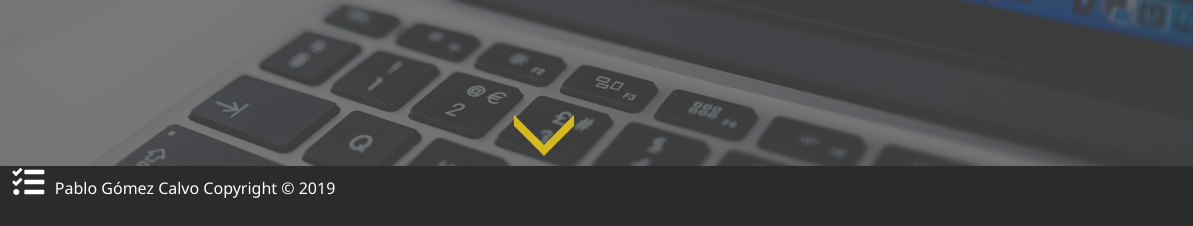
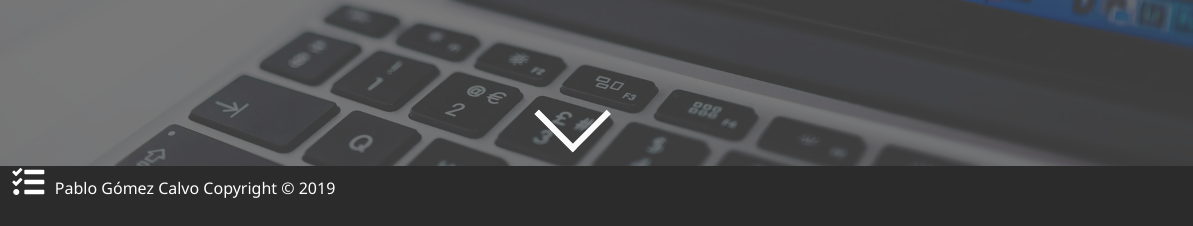
Before and after one commit to PabloGomezCalvo/pablogomezcalvo.github.io, a website: page index.html in a window 1280 px wide. Shown: the part 590-816 px from the top of the page, 87-1280 px from the left. Drawn offline with Linux system fonts and the light colour scheme.

Commit message:
Better and more simple arrow with a little animation.

```diff
--- a/index.html
+++ b/index.html
@@ -68,15 +68,9 @@
       </h1>
       <h2 class="sm-heading">Game Developer <br /></h2>
       <!-- This will define the arrow that send you to the second part of the webpage-->
-      <a href="#home" class="arrow__container"
-        ><span class="arrow__down">
-          <svg width="100px" height="42px">
-            <!-- d parameter tells us the positions of points and unions to draw the arrow.-->
-            <path
-              d="M30.868744,41.737488 L0.917855,11.786599 L0.917855,0.644395 L31,31.008663 L61.082145,0.644395 L61.082145,11.786599 L31.131256,41.737488 L31.131256,42 L31,41.868744 L30.868744,42 L30.868744,41.737488 L30.868744,41.737488 Z"
-              fill="#eece1a"
-            ></path></svg></span
-      ></a>
+      <a href="#home">
+        <div class="arrow"></div>
+      </a>
     </main>
 
     <footer id="main-footer">
--- a/scss/main.scss
+++ b/scss/main.scss
@@ -94,25 +94,48 @@ footer {
   height: 60px;
 }
 
-.arrow__container {
+div.arrow {
+  width: 6vmin;
+  height: 6vmin;
+  box-sizing: border-box;
   position: absolute;
-  bottom: 3rem;
   left: 50%;
-  width: 5rem;
-  text-align: center;
-  margin-left: -2.5rem;
-  cursor: pointer;
-  opacity: 0.85;
+  top: 85%;
+  transform: rotate(135deg);
+
+  &::before {
+    content: "";
+    width: 100%;
+    height: 100%;
+    border-width: 0.8vmin 0.8vmin 0 0;
+    border-style: solid;
+    border-color: #fafafa;
+    transition: 0.2s ease;
+    display: block;
+    transform-origin: 100% 0;
+  }
+
+  &:after {
+    content: "";
+    float: left;
+    position: relative;
+    top: -100%;
+    width: 100%;
+    height: 100%;
+    border-width: 0 0.8vmin 0 0;
+    border-style: solid;
+    border-color: #fafafa;
+    transform-origin: 100% 0;
+    transition: 0.2s ease;
+  }
+
+  &:hover::after {
+    transform: rotate(45deg);
+    border-color: orange;
+    height: 130%;
+  }
+  &:hover::before {
+    border-color: orange;
+    transform: scale(1);
+  }
 }
-
-.arrow__container:hover {
-  opacity: 1;
-}
-
-.arrow__down {
-  display: inline-block;
-  position: absolute;
-  left: 0;
-  bottom: 0;
-  z-index: 2000;
-}
```
Also changed, not shown: css/main.css.
